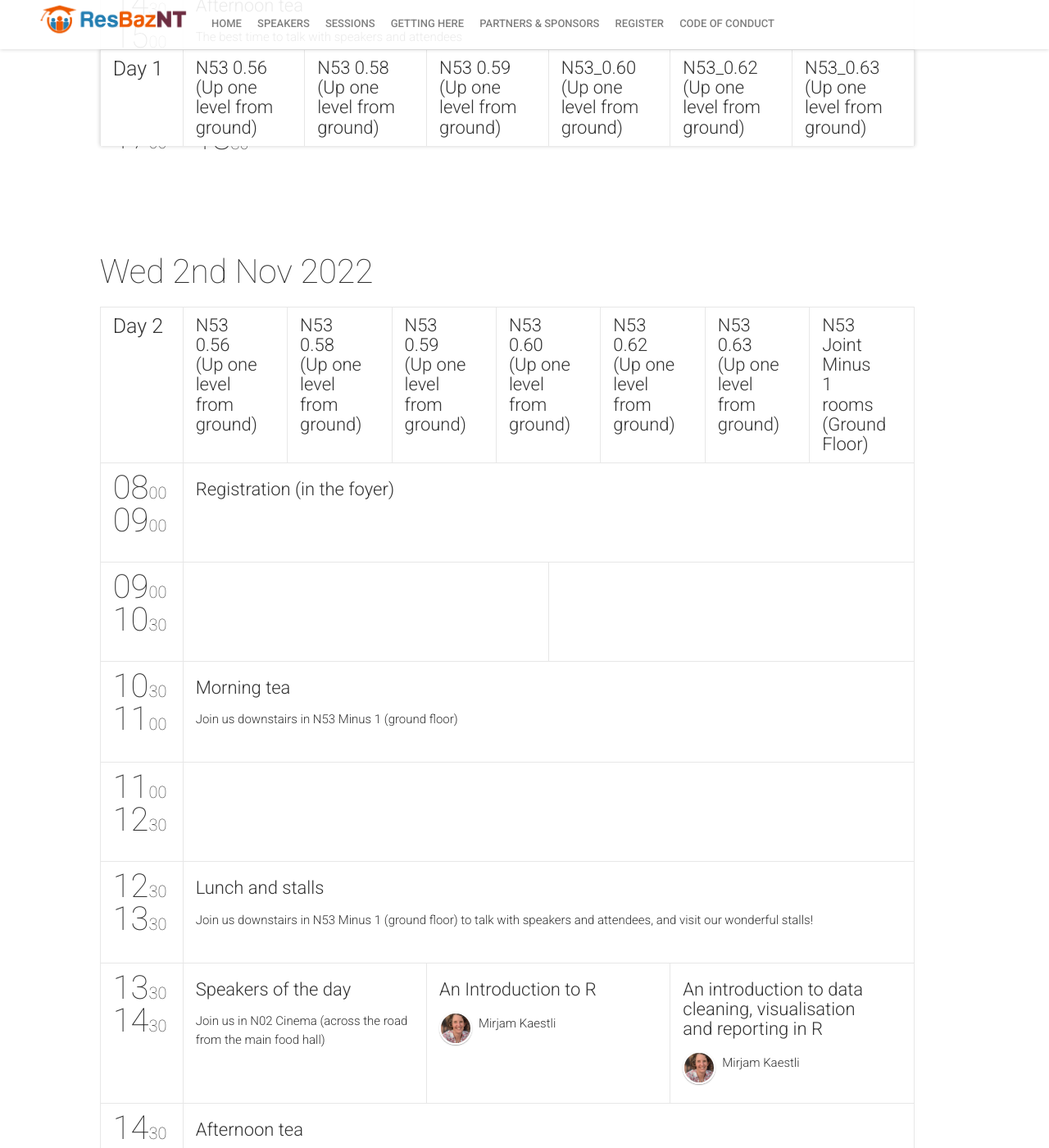
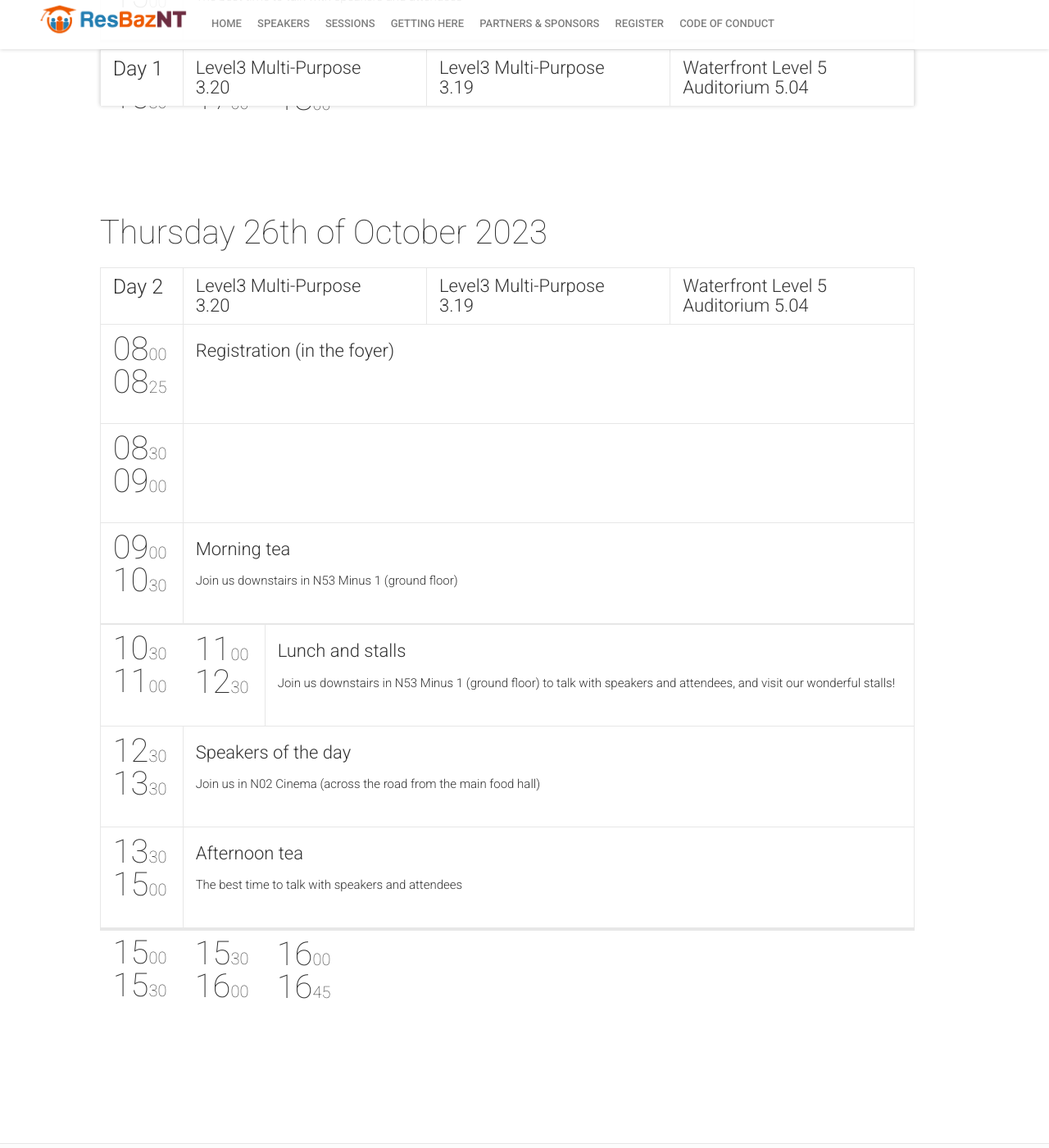
Before and after one commit to resbaznt/resbaz2023NT, a Jekyll site: the page built from schedule.html, in a window 1280 px wide and 1400 px high, scrolled down 1430 px. Shown: the whole window at 82% size. Built offline with Jekyll 4.4.1, drawn with Linux system fonts in a browser that asks for light colours; nearby versions of some CDN libraries; comment, search, counter and statistics services are not loaded; some of the changed text lies outside the part shown.

Commit message:
Update schedule.yml

```diff
--- a/_data/schedule.yml
+++ b/_data/schedule.yml
@@ -1,165 +1,117 @@
 -
-  date: "2022-11-01"
-  dateReadable: "Tuesday 1st Nov 2022"
+  date: "2023-10-25"
+  dateReadable: "Wednesday 25th of October 2023"
   tracks:
-    - {title: "N53 0.56 (Up one level from ground)", color: "#2E8B57"}
-    - {title: "N53 0.58 (Up one level from ground)", color: "#e91e63"}
-    - {title: "N53 0.59 (Up one level from ground)", color: "#48D1CC"}
-    - {title: "N53_0.60 (Up one level from ground)", color: "#FF00FF"}
-    - {title: "N53_0.62 (Up one level from ground)", color: "#FF8C00"}
-    - {title: "N53_0.63 (Up one level from ground)", color: "#48D1CC"}
+    - {title: "Level3 Multi-Purpose 3.20", color: "#2E8B57"}
+    - {title: "Level3 Multi-Purpose 3.19", color: "#e91e63"}
+    - {title: "Waterfront Level 5 Auditorium 5.04", color: "#48D1CC"}
 
   timeslots:
     - {
       startTime: "08:00",
+      endTime: "08:25",
+      sessionIds: [101]
+    }
+    - {
+      startTime: "08:30",
       endTime: "09:00",
-      sessionIds: [101]
+      sessionIds: [1001,1002,1003,1000,1009,1010]
     }
     - {
       startTime: "09:00",
       endTime: "10:30",
-      sessionIds: [1001,1002,1003,1000,1009,1010]
+      sessionIds: [102]
     }
     - {
       startTime: "10:30",
       endTime: "11:00",
-      sessionIds: [102]
+      sessionIds: [1018,1002,1004,1005,1009,1010]
     }
     - {
       startTime: "11:00",
       endTime: "12:30",
-      sessionIds: [1018,1002,1004,1005,1009,1010]
+      sessionIds: [104]
     }
     - {
       startTime: "12:30",
       endTime: "13:30",
-      sessionIds: [104]
+      sessionIds: [105,1051,1052]
     }
     - {
       startTime: "13:30",
-      endTime: "14:30",
-      sessionIds: [105,1051,1052]
-    }
-    - {
-      startTime: "14:30",
       endTime: "15:00",
       sessionIds: [106]
     }
     - {
       startTime: "15:00",
-      endTime: "17:00",
+      endTime: "15:30",
       sessionIds: [1012,1038,1013,1006,1009,1015]
     }
     - {
+      startTime: "15:30",
+      endTime: "17:00",
+      sessionIds: [1034]
+    }
+    - {
       startTime: "17:00",
-      endTime: "18:30",
+      endTime: "18:00",
       sessionIds: [1034]
     }
 -
-  date: "2022-11-02"
-  dateReadable: "Wed 2nd Nov 2022"
+  date: "2023-10-26"
+  dateReadable: "Thursday 26th of October 2023"
   tracks:
-    - {title: "N53 0.56 (Up one level from ground)", color: "#2E8B57"}
-    - {title: "N53 0.58 (Up one level from ground)", color: "#e91e63"}
-    - {title: "N53 0.59 (Up one level from ground)", color: "#48D1CC"}
-    - {title: "N53 0.60 (Up one level from ground)", color: "#FF00FF"}
-    - {title: "N53 0.62 (Up one level from ground)", color: "#FF8C00"}
-    - {title: "N53 0.63 (Up one level from ground)", color: "#48D1CC"}
-    - {title: "N53 Joint Minus 1 rooms (Ground Floor)", color: "#FF00FF"}
+    - {title: "Level3 Multi-Purpose 3.20", color: "#2E8B57"}
+    - {title: "Level3 Multi-Purpose 3.19", color: "#e91e63"}
+    - {title: "Waterfront Level 5 Auditorium 5.04", color: "#48D1CC"}
   timeslots:
     - {
       startTime: "08:00",
+      endTime: "08:25",
+      sessionIds: [101]
+    }
+    - {
+      startTime: "08:30",
       endTime: "09:00",
-      sessionIds: [101]
+      sessionIds: [1001,1002,1003,1000,1009,1010]
     }
     - {
       startTime: "09:00",
       endTime: "10:30",
-      sessionIds: [1000,1040,1036,10071,1009,1019,1000]
+      sessionIds: [102]
     }
     - {
       startTime: "10:30",
       endTime: "11:00",
-      sessionIds: [102]
+      sessionIds: [1018,1002,1004,1005,1009,1010]
     }
     - {
       startTime: "11:00",
       endTime: "12:30",
-      sessionIds: [1017,1016,1020,10072,1009,1019,1000]
+      sessionIds: [104]
     }
     - {
       startTime: "12:30",
       endTime: "13:30",
-      sessionIds: [104]
+      sessionIds: [105,1051,1052]
     }
     - {
       startTime: "13:30",
-      endTime: "14:30",
-      sessionIds: [105,1053,1054]
-    }
-    - {
-      startTime: "14:30",
       endTime: "15:00",
       sessionIds: [106]
     }
     - {
       startTime: "15:00",
-      endTime: "17:00",
-      sessionIds: [1000,1041,1021,1032,1000,1019,1024]
+      endTime: "15:30",
+      sessionIds: [1012,1038,1013,1006,1009,1015]
     }
     - {
-      startTime: "17:00",
-      endTime: "18:30",
-      sessionIds: [1042]
-    }
--
-  date: "2022-11-03"
-  dateReadable: "Thursday 3rd November"
-  tracks:
-    - {title: "N53 0.56 (Up one level from ground)", color: "#2E8B57"}
-    - {title: "N53 0.58 (Up one level from ground)", color: "#e91e63"}
-    - {title: "N53 0.59 (Up one level from ground)", color: "#48D1CC"}
-    - {title: "N53 0.60 (Up one level from ground)", color: "#FF00FF"}
-    - {title: "N53 0.62 (Up one level from ground)", color: "#FF8C00"}
-    - {title: "N53 0.63 (Up one level from ground)", color: "#48D1CC"}
-  timeslots:
-    - {
-      startTime: "08:00",
-      endTime: "09:00",
-      sessionIds: [101]
+      startTime: "15:30",
+      endTime: "16:00",
+      sessionIds: [1034]
     }
     - {
-      startTime: "09:00",
-      endTime: "10:30",
-      sessionIds: [1033,1031,1026,1008,1000,1019]
+      startTime: "16:00",
+      endTime: "16:45",
+      sessionIds: [1034]
     }
-    - {
-      startTime: "10:30",
-      endTime: "11:00",
-      sessionIds: [102]
-    }
-    - {
-      startTime: "11:00",
-      endTime: "12:30",
-      sessionIds: [1025,1031,1035,1008,1028,1019]
-    }
-    - {
-      startTime: "12:30",
-      endTime: "13:30",
-      sessionIds: [104]
-    }
-    - {
-      startTime: "13:30",
-      endTime: "14:30",
-      sessionIds: [105,1055,1056]
-    }
-    - {
-      startTime: "14:30",
-      endTime: "15:00",
-      sessionIds: [106]
-    }
-    - {
-      startTime: "15:00",
-      endTime: "17:00",
-      sessionIds: [1000,1039,1030,1000,1000,1019]
-    }
```
